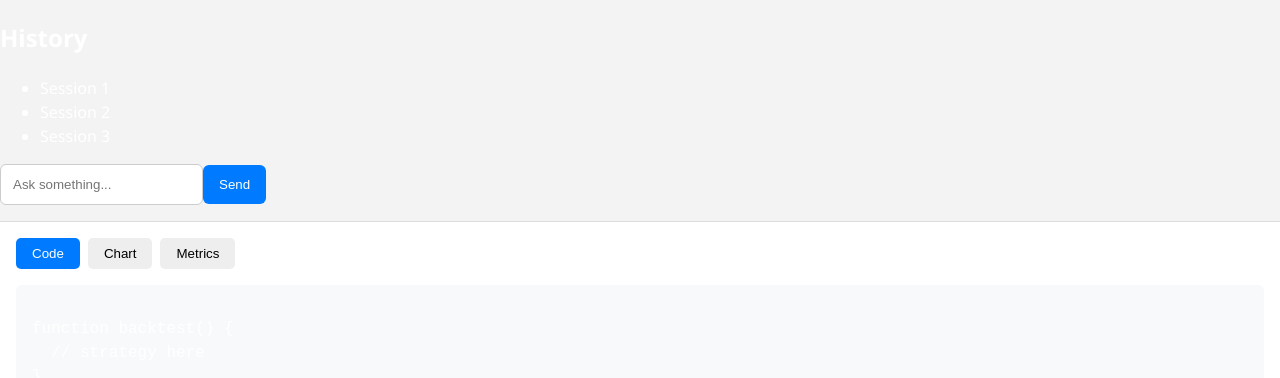
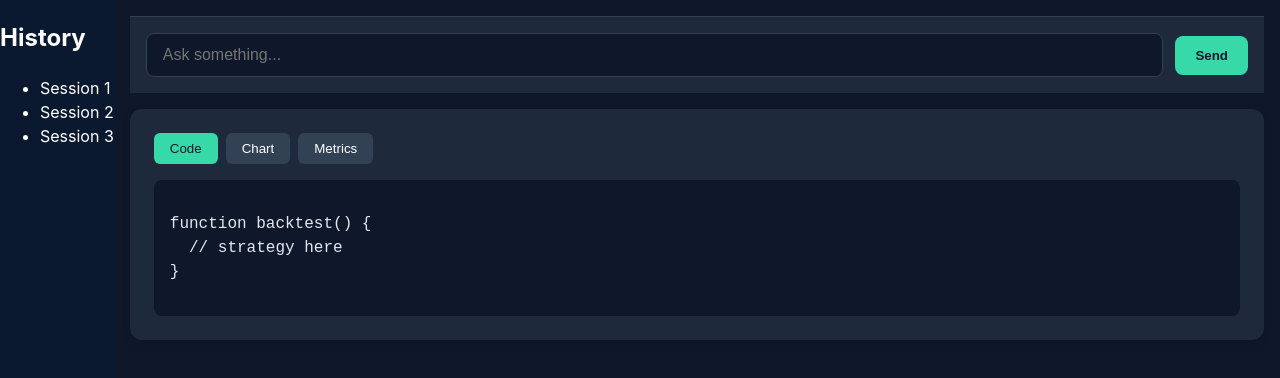
Before and after one commit to archakamk/FinTrack, a React (Vite) app: page / in a window 1280 px wide. Shown: the top 378 px of the page. Built offline with nearby package versions, Linux system fonts and the light colour scheme.

Commit message:
remove unused Upload.css styles

```diff
--- a/src/styles/App.css
+++ b/src/styles/App.css
@@ -1,69 +1,16 @@
-body {
-  margin: 0;
-  background-color: #f3f3f3;
-  font-family: 'Segoe UI', sans-serif;
+.app-container {
+  display: flex;
+  height: 100vh;
+  background-color: #0a192f;
+  color: #ffffff;
+  overflow: hidden;
 }
 
-.chat-wrapper {
-  max-width: 800px;
-  margin: auto;
-  height: 100vh;
+.main-panel {
+  flex: 1;
   display: flex;
   flex-direction: column;
   padding: 1rem;
+  overflow-y: auto;
+  background-color: #0f172a;
 }
-
-.header {
-  text-align: center;
-  font-size: 1.5rem;
-  color: #333;
-  margin-bottom: 1rem;
-}
-
-.chat-box {
-  flex: 1;
-  overflow-y: auto;
-  background: white;
-  padding: 1rem;
-  border-radius: 8px;
-  box-shadow: 0 0 6px rgba(0, 0, 0, 0.1);
-  margin-bottom: 1rem;
-}
-
-.message {
-  padding: 0.75rem;
-  border-radius: 6px;
-  margin-bottom: 0.5rem;
-  max-width: 80%;
-}
-
-.message.user {
-  align-self: flex-end;
-  background-color: #d1e7dd;
-}
-
-.message.bot {
-  align-self: flex-start;
-  background-color: #f8d7da;
-}
-
-.chat-input-bar {
-  display: flex;
-  gap: 0.5rem;
-}
-
-.chat-input {
-  flex: 1;
-  padding: 0.75rem;
-  border-radius: 6px;
-  border: 1px solid #ccc;
-}
-
-.send-btn {
-  padding: 0.75rem 1rem;
-  background-color: #007bff;
-  color: white;
-  border: none;
-  border-radius: 6px;
-  cursor: pointer;
-}
--- a/src/styles/History.css
+++ b/src/styles/History.css
@@ -1,26 +1,28 @@
 .history-panel {
-  width: 250px;
-  height: 100vh;
-  background-color: #fafafa;
-  border-right: 1px solid #eee;
-  padding: 1rem;
-  box-shadow: 2px 0 4px rgba(0, 0, 0, 0.05);
+  width: 280px;
+  background-color: #1e293b;
+  color: #ffffff;
+  padding: 1.5rem 1rem;
+  border-right: 1px solid #334155;
+  overflow-y: auto;
 }
 
 .history-panel h2 {
-  font-size: 1.2rem;
+  font-size: 1.25rem;
   margin-bottom: 1rem;
+  color: var(--color-accent, #38d9a9);
 }
 
 .history-item {
-  padding: 0.5rem 0.75rem;
+  padding: 0.6rem 1rem;
   margin-bottom: 0.5rem;
-  background-color: #e8f0fe;
-  border-radius: 5px;
+  border-radius: 8px;
+  background-color: #334155;
   cursor: pointer;
   transition: background-color 0.2s;
 }
 
 .history-item:hover {
-  background-color: #d0e2fc;
+  background-color: #38d9a9;
+  color: #0f172a;
 }
--- a/src/styles/MessageBubble.css
+++ b/src/styles/MessageBubble.css
@@ -1,18 +1,21 @@
 .message-bubble {
   max-width: 70%;
   padding: 0.75rem 1rem;
-  margin: 0.5rem 0;
-  border-radius: 10px;
-  box-shadow: 0 1px 3px rgba(0,0,0,0.1);
+  border-radius: 12px;
+  margin-bottom: 0.75rem;
   font-size: 0.95rem;
+  box-shadow: 0 1px 4px rgba(0, 0, 0, 0.15);
+  line-height: 1.4;
 }
 
 .message-bubble.user {
-  background-color: #d1e7dd;
+  background-color: #38d9a9;
+  color: #0f172a;
   align-self: flex-end;
 }
 
 .message-bubble.bot {
-  background-color: #f8d7da;
+  background-color: #334155;
+  color: #ffffff;
   align-self: flex-start;
 }
--- a/src/styles/Metrics.css
+++ b/src/styles/Metrics.css
@@ -1,28 +1,33 @@
 .metrics-panel {
-  background: #ffffff;
-  border-top: 1px solid #ddd;
-  padding: 1rem;
+  background-color: #1e293b;
+  color: #e2e8f0;
+  border-radius: 12px;
+  padding: 1.5rem;
+  box-shadow: 0 2px 8px rgba(0, 0, 0, 0.1);
   margin-top: 1rem;
 }
 
 .tab-buttons button {
+  background-color: #334155;
+  color: #ffffff;
+  padding: 0.5rem 1rem;
   margin-right: 0.5rem;
-  padding: 0.5rem 1rem;
   border: none;
-  background-color: #eee;
-  border-radius: 5px;
-  cursor: pointer;
+  border-radius: 6px;
+  font-weight: 500;
+  transition: background-color 0.2s ease;
 }
 
 .tab-buttons .active {
-  background-color: #007bff;
-  color: white;
+  background-color: #38d9a9;
+  color: #0f172a;
 }
 
 .tab-content {
   margin-top: 1rem;
-  background-color: #f8f9fa;
+  background-color: #0f172a;
   padding: 1rem;
-  border-radius: 6px;
+  border-radius: 8px;
   font-family: monospace;
+  color: #e2e8f0;
 }
--- a/src/styles/Spinner.css
+++ b/src/styles/Spinner.css
@@ -1,11 +1,11 @@
 .spinner {
-  width: 24px;
-  height: 24px;
+  width: 32px;
+  height: 32px;
   border: 4px solid #f3f3f3;
-  border-top: 4px solid #007bff;
+  border-top: 4px solid #38d9a9;
   border-radius: 50%;
   animation: spin 1s linear infinite;
-  margin: 1rem auto;
+  margin: 2rem auto;
 }
 
 @keyframes spin {
--- a/src/styles/chatinput.css
+++ b/src/styles/chatinput.css
@@ -1,23 +1,35 @@
-chat-input-wrapper {
+.chat-input-wrapper {
   display: flex;
-  gap: 0.5rem;
+  align-items: center;
   padding: 1rem;
-  border-top: 1px solid #ddd;
-  background-color: #fff;
+  gap: 0.75rem;
+  background-color: #1e293b;
+  border-top: 1px solid #334155;
+  position: sticky;
+  bottom: 0;
+  z-index: 10;
 }
 
 .chat-input {
   flex: 1;
-  padding: 0.75rem;
-  border-radius: 6px;
-  border: 1px solid #ccc;
+  padding: 0.75rem 1rem;
+  background-color: #0f172a;
+  color: #ffffff;
+  border: 1px solid #334155;
+  border-radius: 8px;
+  font-size: 1rem;
 }
 
 .send-button {
-  padding: 0.75rem 1rem;
-  background-color: #007bff;
-  color: white;
+  background-color: #38d9a9;
+  color: #0f172a;
   border: none;
-  border-radius: 6px;
-  cursor: pointer;
+  padding: 0.75rem 1.25rem;
+  font-weight: 600;
+  border-radius: 8px;
+  transition: background-color 0.2s;
 }
+
+.send-button:hover {
+  background-color: #2ec4a1;
+}
```
Also changed, not shown: src/styles/Upload.css (deleted, +0 -25 lines).
